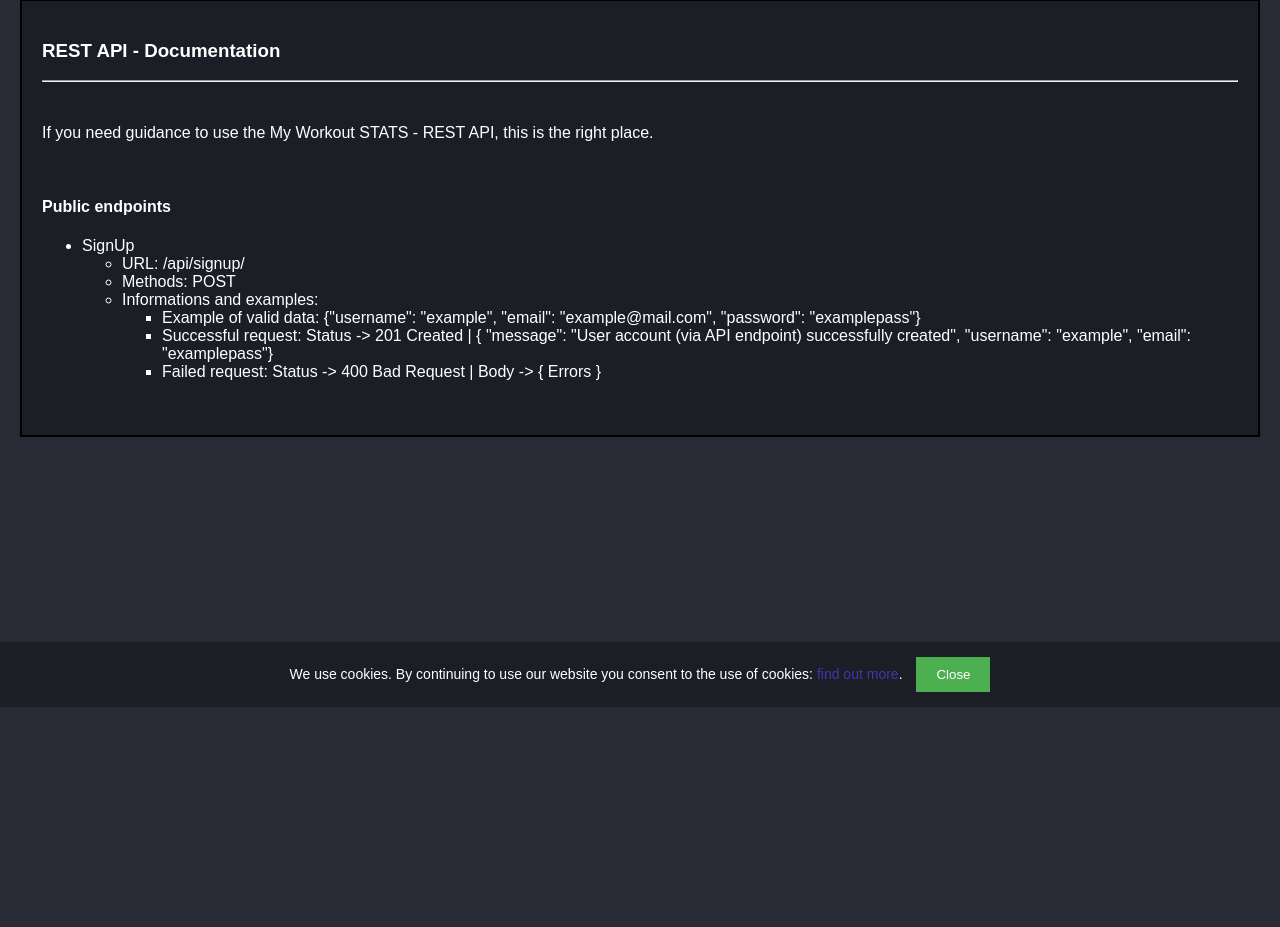
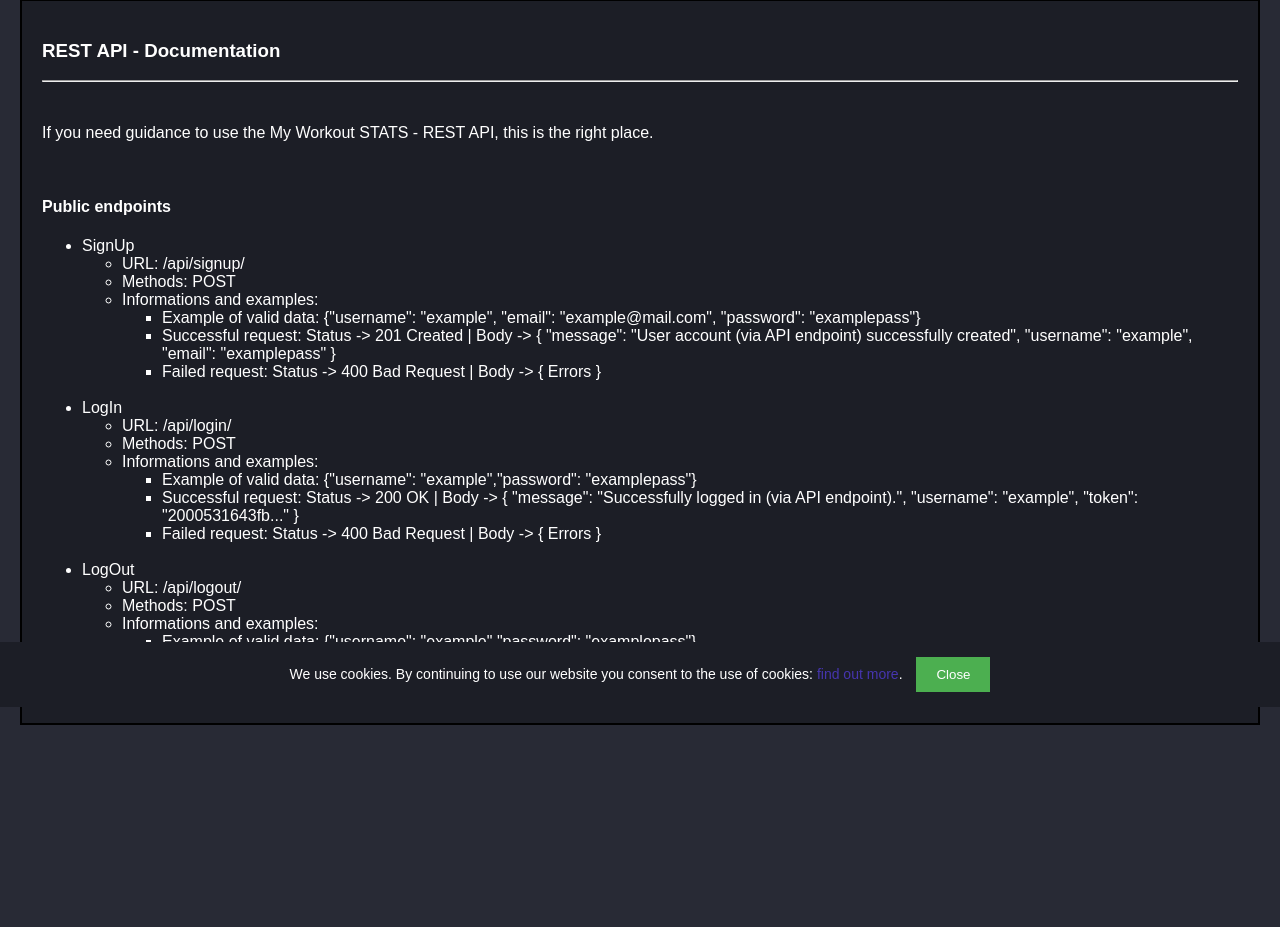
Before and after one commit to vladutcretu/MyWorkoutSTATS, a Django app: page /rest-api/ in a window 1280 px wide. Shown: the part 93-1020 px from the top of the page. Run offline with Django 5.2, Linux system fonts and the light colour scheme.

Commit message:
API branch: Add LogIn & LogOut API view

```diff
--- a/core/api/urls.py
+++ b/core/api/urls.py
@@ -6,5 +6,7 @@ from . import views
 
 
 urlpatterns = [
-    path('signup/', views.SignUpAPIView.as_view())
+    path('signup/', views.SignUpAPIView.as_view()),
+    path('login/', views.LogInAPIView.as_view()),
+    path('logout/', views.LogOutAPIView.as_view()),
 ]
--- a/core/templates/utility/rest_api.html
+++ b/core/templates/utility/rest_api.html
@@ -25,13 +25,53 @@
                 <li>Informations and examples:
                     <ul>
                         <li>Example of valid data: {"username": "example", "email": "example@mail.com", "password": "examplepass"}</li>
-                        <li>Successful request: Status -> 201 Created | { "message": "User account (via API endpoint) successfully created", "username": "example", "email": "examplepass"}</li>
+                        <li>Successful request: Status -> 201 Created | Body ->
+                            {
+                                "message": "User account (via API endpoint) successfully created",
+                                "username": "example",
+                                "email": "examplepass"
+                            }
+                        </li>
                         <li>Failed request: Status -> 400 Bad Request | Body -> { Errors }</li>
                     </ul>
                 </li>
             </ul>
         <br>
 
+        <li>LogIn</li>
+            <ul>
+                <li>URL: /api/login/</li>
+                <li>Methods: POST</li>
+                <li>Informations and examples:
+                    <ul>
+                        <li>Example of valid data: {"username": "example","password": "examplepass"}</li>
+                        <li>Successful request: Status -> 200 OK | Body ->
+                            {
+                                "message": "Successfully logged in (via API endpoint).",
+                                "username": "example",
+                                "token": "2000531643fb..."
+                            }
+                            </li>
+                        <li>Failed request: Status -> 400 Bad Request | Body -> { Errors }</li>
+                    </ul>
+                </li>
+            </ul>
+        <br>
+
+        <li>LogOut</li>
+            <ul>
+                <li>URL: /api/logout/</li>
+                <li>Methods: POST</li>
+                <li>Informations and examples:
+                    <ul>
+                        <li>Example of valid data: {"username": "example","password": "examplepass"}</li>
+                        <li>Successful request: Status -> 200 OK | Body -> {"message": "Successfully logged out (via API endpoint)."}</li>
+                        <li>Failed request: Status -> 403 Forbidden | Body -> { Errors }</li>
+                    </ul>
+                </li>
+            </ul>
+
+
     </ul>
 
 </div>
```
Also changed, not shown: MyWorkoutSTATS_app/settings.py (+14 -0 lines), core/api/serializers.py (+20 -0 lines), core/api/views.py (+33 -1 lines).
